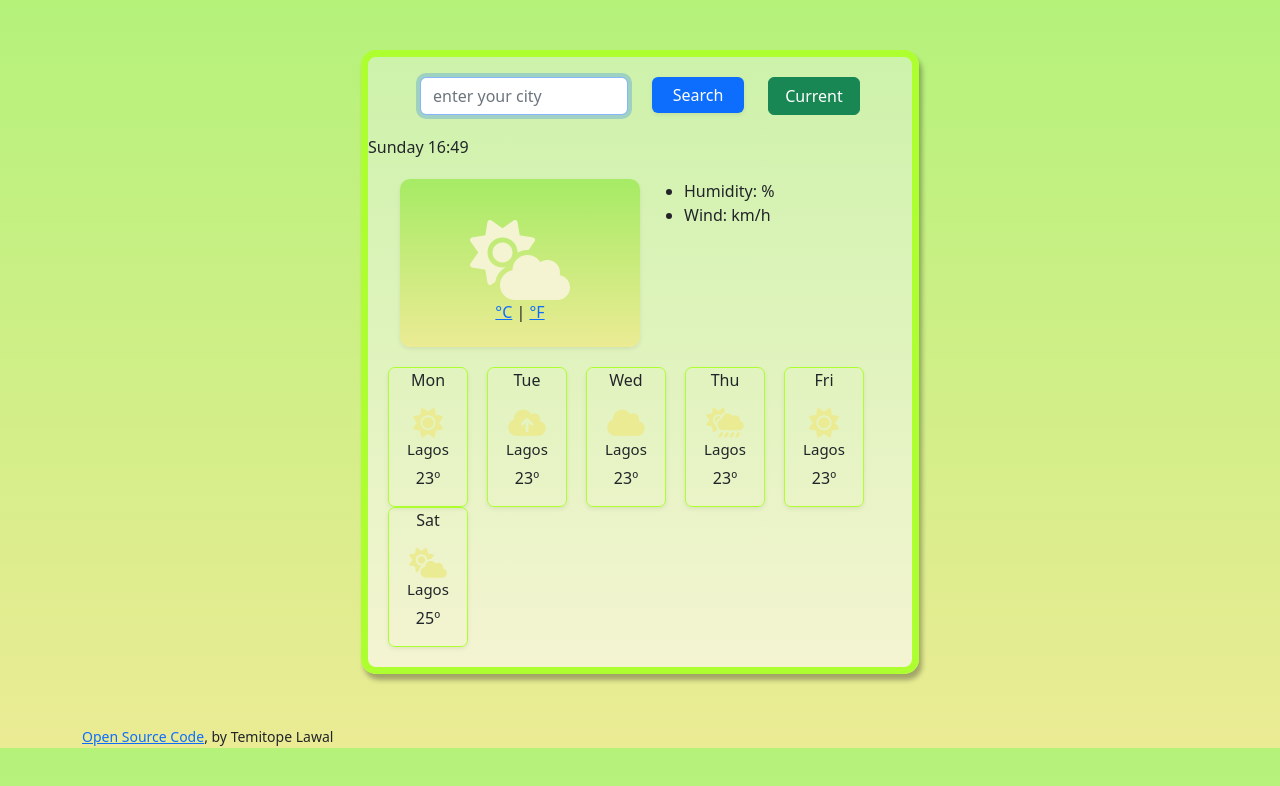
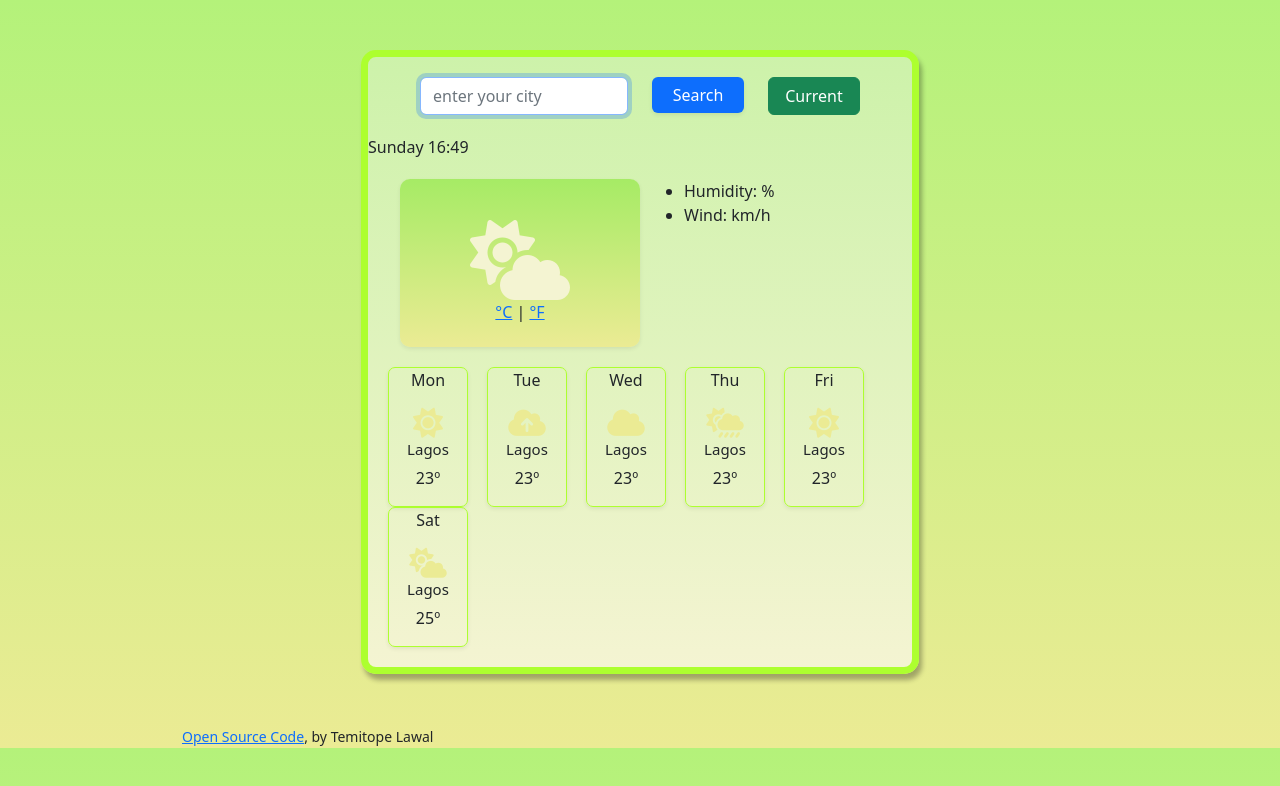
Before and after one commit to DrJasmineTemitope/Weather-Application, a plain HTML site: page index.html in a window 1280 px wide. Drawn offline with nearby package versions, Linux system fonts and the light colour scheme; no server answers.

Commit message:
Update style.css

```diff
--- a/style.css
+++ b/style.css
@@ -7,7 +7,7 @@ h5 {
 }
 
 small {
-  margin: 100px auto;
+  margin: 400px 100px;
 }
 .weather-app {
   display: block;
```
